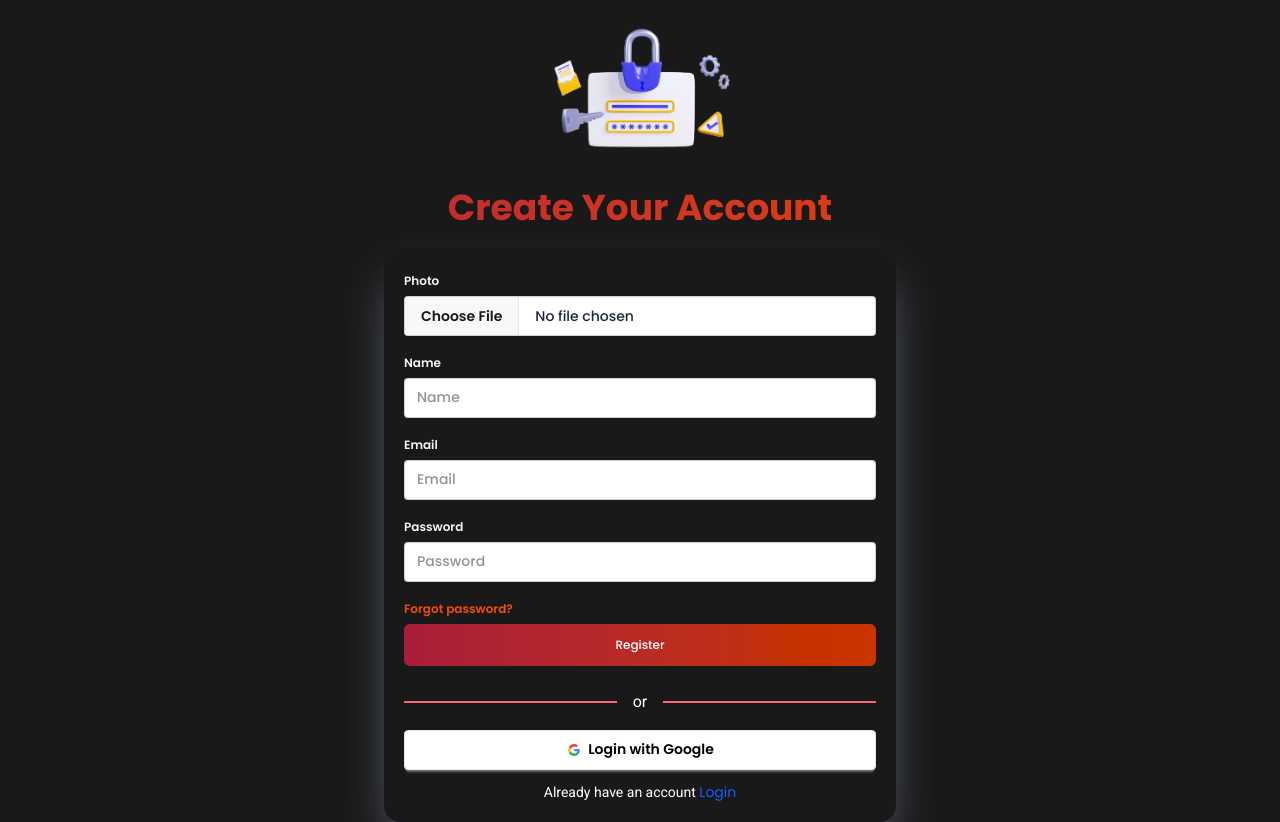
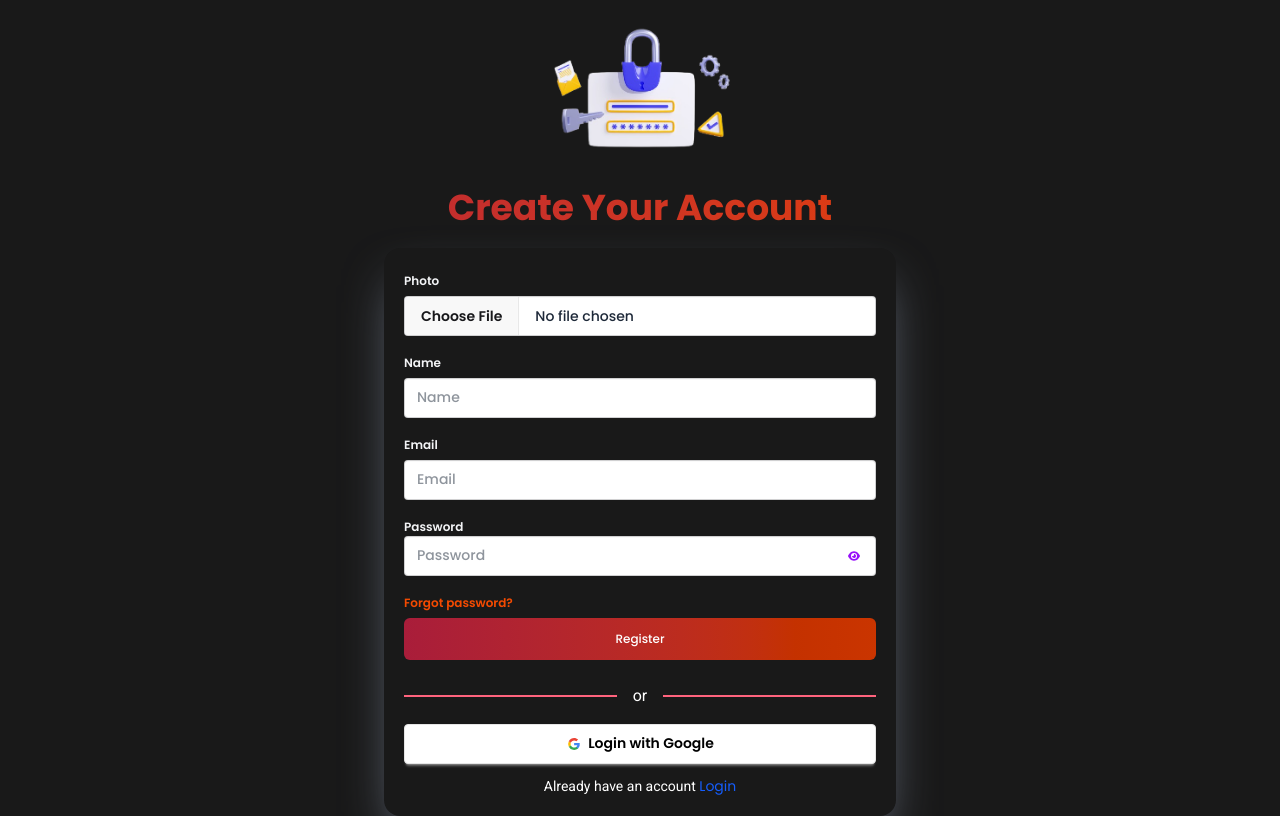
Before and after one commit to sojibSadh/client-cityguard, a React (Vite) app: page /register in a window 1280 px wide. Built offline with nearby package versions, Linux system fonts and the light colour scheme; no server answers.

Commit message:
update password show toggle

```diff
--- a/src/pages/Auth/Login/Login.jsx
+++ b/src/pages/Auth/Login/Login.jsx
@@ -1,5 +1,6 @@
-import React, { useContext } from 'react'
+import React, { useContext, useState } from 'react'
 import { useForm } from "react-hook-form"
+import { FaEye, FaEyeSlash, FaGoogle } from "react-icons/fa6";
 import useAuth from '../../../hooks/useAuth';
 import SocialLogin from '../SocialLogin/SocialLogin';
 import { NavLink, useLocation, useNavigate } from 'react-router';
@@ -8,6 +9,7 @@ import toast from 'react-hot-toast';
 
 
 function Login() {
+    const [showPass, setShowPass] = useState(false);
     const location = useLocation();
     const navigate = useNavigate();
     const { signInUser } = useAuth();
@@ -42,13 +44,21 @@ function Login() {
                             <p role="alert">Email is required</p>
                         )}
 
+                        <div className='relative'>
                             <label className="label text-gray-100 font-semibold">Password</label>
-                        <input type="password"  {...register('password', {
+                            <input type={showPass ? "text" : "password"}  {...register('password', {
                                 required: true,
                                 minLength: 6,
                                 pattern: /^(?=.*[a-z])(?=.*[A-Z])(?=.*\d)(?=.*[@$!%*?&])[A-Za-z\d@$!%*?&]{8,}$/
 
                             })} className="input w-full my-3 text-gray-800 font-medium" placeholder="Password" />
+                            <button
+                                type="button"
+                                onClick={() => setShowPass(!showPass)}
+                                className="absolute right-6 top-11 text-purple-600"
+                            >
+                                {showPass ? <FaEyeSlash /> : <FaEye />}
+                            </button>
                             {errors.password?.type === "required" && (
                                 <p role="alert">PassWord is required</p>
                             )}
@@ -58,7 +68,7 @@ function Login() {
                             {errors.password?.type === "pattern" && (
                                 <p role="alert">password Must ar least one uppercase, at least one lowercase, at least one number, at least special characters </p>
                             )}
-
+                        </div>
                         <div><a className="link link-hover font-semibold text-orange-600">Forgot password?</a></div>
                         <button className="btn-cusPrimary rounded-md py-3 ">Login</button>
                     </fieldset>
--- a/src/pages/Auth/Register/Register.jsx
+++ b/src/pages/Auth/Register/Register.jsx
@@ -4,12 +4,15 @@ import useAuth from '../../../hooks/useAuth';
 import SocialLogin from '../SocialLogin/SocialLogin';
 import { NavLink, useLocation, useNavigate } from 'react-router';
 import axios from 'axios';
+import { FaEye, FaEyeSlash, FaGoogle } from "react-icons/fa6";
 import useAxiosS from '../../../hooks/useAxiousS';
 import Online from '../../../assets/login.png';
 import toast from 'react-hot-toast';
 import { Bars } from 'react-loader-spinner';
 
+
 function Register() {
+    const [showPass, setShowPass] = useState(false);
     const [loading, setLoading] = useState(false);
     const axiosS = useAxiosS();
     const location = useLocation();
@@ -97,13 +100,21 @@ function Register() {
                             <p role="alert">Email is required</p>
                         )}
 
+                        <div className='relative'>
                             <label className="label text-gray-100 font-semibold">Password</label>
-                        <input type="password"  {...register('password', {
+                            <input type={showPass ? "text" : "password"}  {...register('password', {
                                 required: true,
                                 minLength: 6,
                                 pattern: /^(?=.*[a-z])(?=.*[A-Z])(?=.*\d)(?=.*[@$!%*?&])[A-Za-z\d@$!%*?&]{8,}$/
 
                             })} className="input w-full text-gray-800 font-medium mb-3" placeholder="Password" />
+                            <button
+                                type="button"
+                                onClick={() => setShowPass(!showPass)}
+                                className="absolute right-4 top-8 text-purple-600"
+                            >
+                                {showPass ? <FaEyeSlash /> : <FaEye />}
+                            </button>
                             {errors.password?.type === "required" && (
                                 <p role="alert">PassWord is required</p>
                             )}
@@ -113,6 +124,7 @@ function Register() {
                             {errors.password?.type === "pattern" && (
                                 <p role="alert">password Must ar least one uppercase, at least one lowercase, at least one number, at least special characters </p>
                             )}
+                        </div>
 
                         <div><a className="link link-hover text-orange-600 font-semibold">Forgot password?</a></div>
                         {loading ? (
```
Lines whose indentation alone changed are shown as unchanged.
